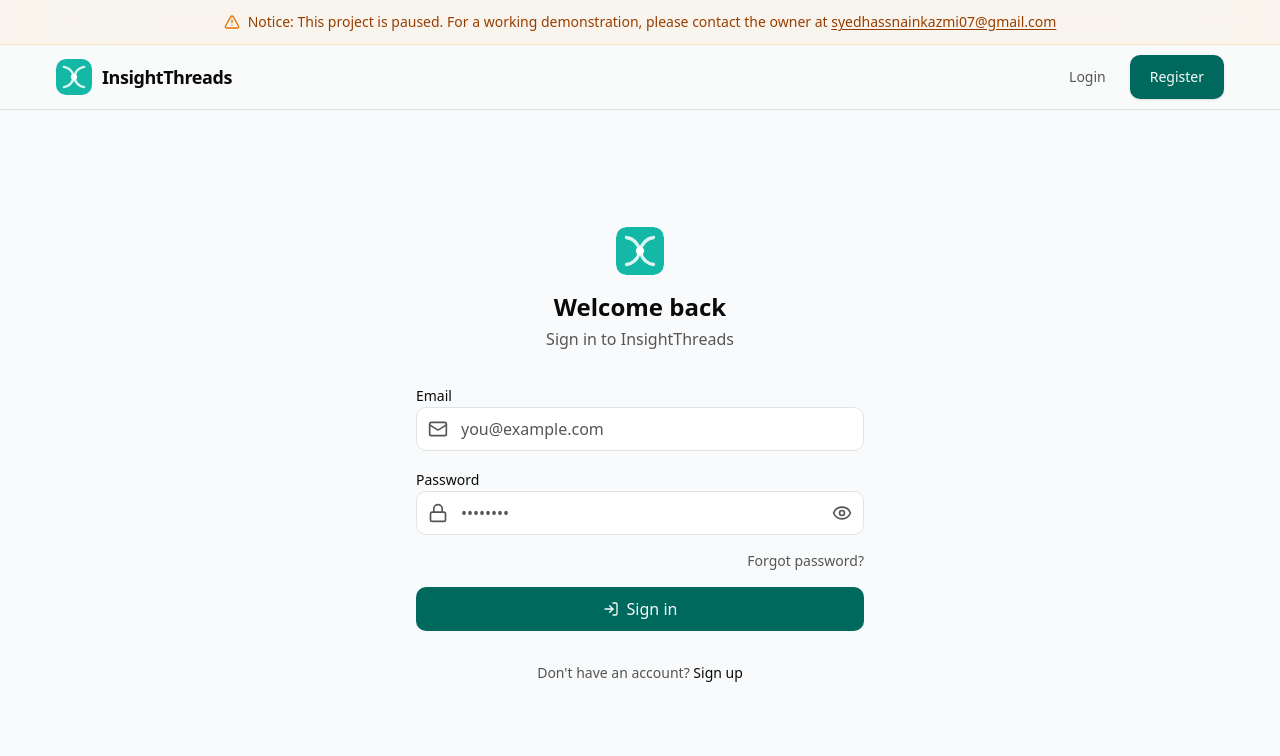
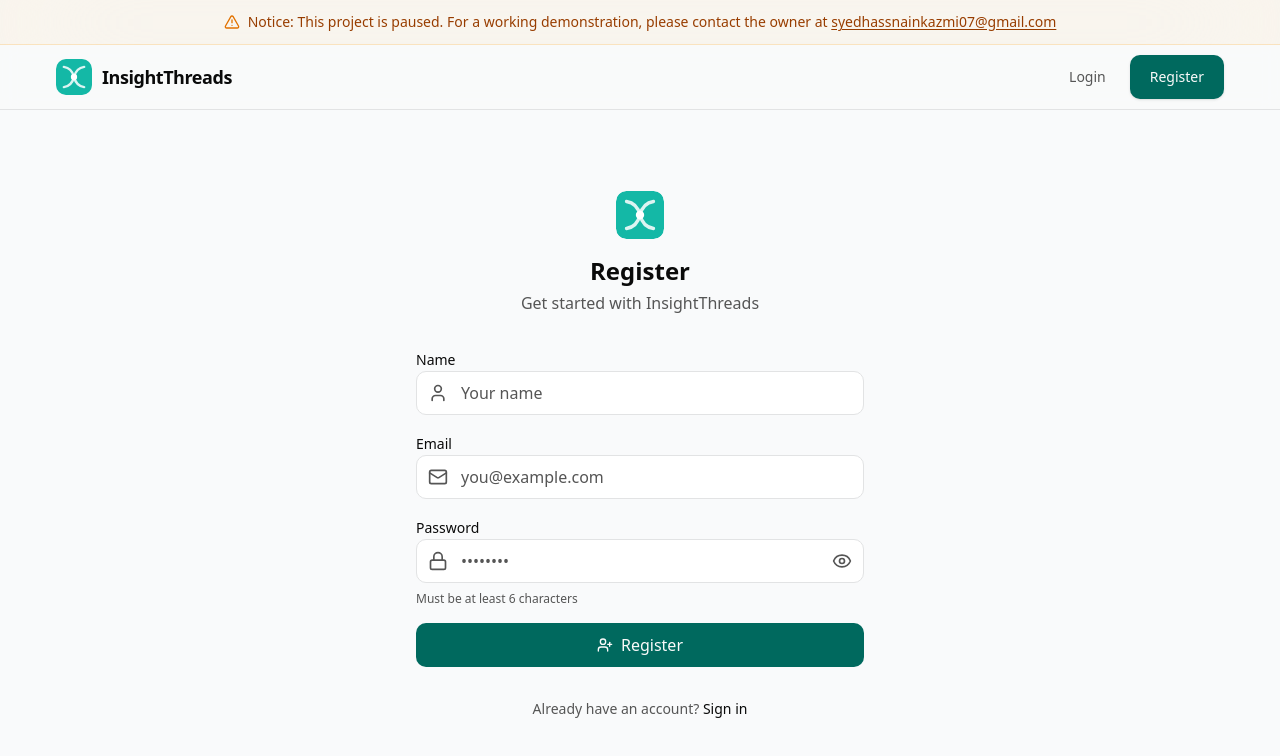
Before and after one commit to hassnain-kazmi/insight-threads-frontend, a React (Vite) app: page /register in a window 1280 px wide. Before the commit this address led to /login. Shown: the top 756 px of the page. Built offline with nearby package versions, Linux system fonts and the light colour scheme; no server answers.

Commit message:
chore: rename signup to register and update landing hero

```diff
--- a/src/components/layout/AuthNav.tsx
+++ b/src/components/layout/AuthNav.tsx
@@ -24,7 +24,7 @@ export const AuthNav = () => (
           Login
         </Link>
         <Link
-          to="/signup"
+          to="/register"
           className="inline-flex items-center justify-center min-h-[44px] rounded-lg bg-primary px-4 py-2.5 sm:px-5 text-sm font-medium text-primary-foreground hover:bg-primary/90 active:scale-[0.98] transition-all duration-200 shadow-sm"
         >
           Register
--- a/src/features/auth/LoginPage.tsx
+++ b/src/features/auth/LoginPage.tsx
@@ -146,10 +146,10 @@ export const LoginPage = () => {
           <p className="text-center text-sm text-muted-foreground">
             Don't have an account?{" "}
             <Link
-              to="/signup"
+              to="/register"
               className="font-medium text-foreground hover:underline"
             >
-              Sign up
+              Register
             </Link>
           </p>
         </div>
--- a/src/features/auth/SignupPage.tsx
+++ b/src/features/auth/SignupPage.tsx
@@ -39,7 +39,7 @@ export const SignupPage = () => {
       await signUp(email, password, name);
       setSuccess(true);
     } catch (err) {
-      setError(err instanceof Error ? err.message : "Failed to sign up");
+      setError(err instanceof Error ? err.message : "Failed to register");
     } finally {
       setLoading(false);
     }
@@ -87,7 +87,7 @@ export const SignupPage = () => {
               <img src="/favicon.svg" alt="" className="w-12 h-12 rounded-lg" />
             </div>
             <h1 className="text-2xl font-semibold text-foreground">
-              Create an account
+              Register
             </h1>
             <p className="text-muted-foreground mt-1">
               Get started with InsightThreads
@@ -189,7 +189,7 @@ export const SignupPage = () => {
               ) : (
                 <>
                   <UserPlus className="w-4 h-4" />
-                  Create account
+                  Register
                 </>
               )}
             </button>
--- a/src/features/landing/LandingPage.tsx
+++ b/src/features/landing/LandingPage.tsx
@@ -43,17 +43,17 @@ export const LandingPage = () => {
           <div className="grid flex-1 min-h-0 gap-8 sm:gap-14 lg:gap-20 grid-cols-1 lg:grid-cols-[1.4fr_1fr] lg:items-stretch">
             <div className="flex flex-col text-left min-h-0 animate-in fade-in-0 slide-in-from-left-4 duration-500">
               <h1 className="text-xl font-bold tracking-tight text-foreground sm:text-2xl lg:text-3xl leading-tight">
-                Transform your data with
+                Turn noise into narratives with
                 <br />
                 <span className="text-primary text-3xl font-bold sm:text-4xl lg:text-5xl xl:text-[3rem] tracking-tight">
                   InsightThreads
                 </span>
               </h1>
               <p className="mt-4 sm:mt-5 text-sm text-muted-foreground max-w-xl leading-relaxed sm:text-[15px] lg:text-base">
-                The intelligent platform that ingests unstructured text from
-                RSS, Hacker News, and GitHub—then helps you cluster, analyze,
-                and visualize insights with topic analysis, sentiment, trends,
-                and AI-generated narratives.
+                An intelligent platform that ingests unstructured text from RSS,
+                Hacker News, and GitHub, then helps you cluster, analyze, and
+                visualize insights using topic analysis, sentiment detection,
+                trend tracking, and AI-generated narratives.
               </p>
 
               <ul
@@ -86,7 +86,7 @@ export const LandingPage = () => {
 
               <div className="mt-6 sm:mt-8 flex flex-wrap gap-3 sm:gap-4 justify-start">
                 <Link
-                  to="/signup"
+                  to="/register"
                   className="inline-flex items-center justify-center min-h-[44px] rounded-lg bg-primary px-5 py-3 sm:px-6 text-sm font-medium text-primary-foreground hover:bg-primary/90 active:scale-[0.98] transition-all duration-200 shadow-sm"
                 >
                   Get Started
--- a/src/routes.tsx
+++ b/src/routes.tsx
@@ -30,7 +30,7 @@ export const router = createBrowserRouter([
         element: <LoginPage />,
       },
       {
-        path: "signup",
+        path: "register",
         element: <SignupPage />,
       },
       {
```
